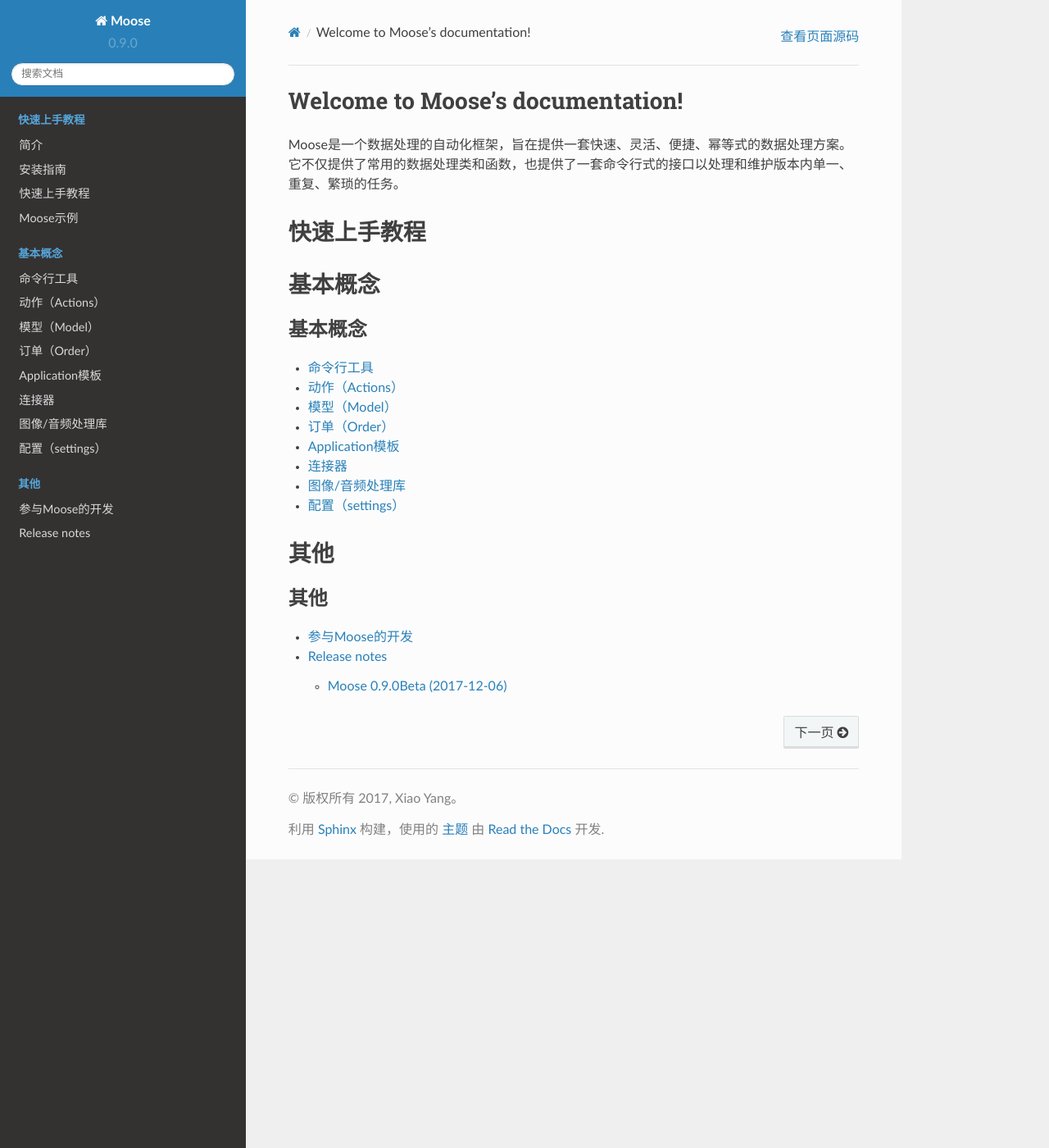
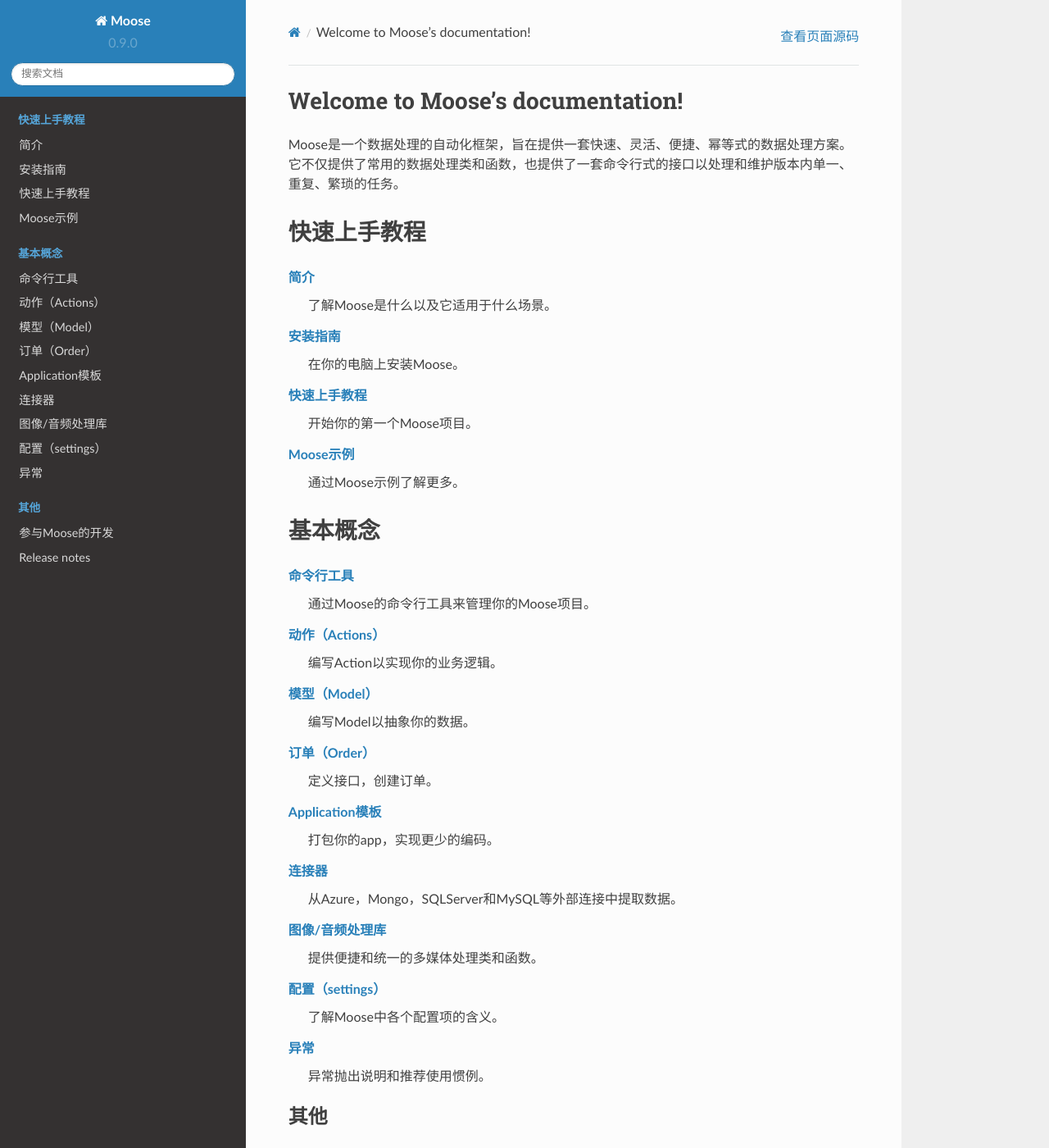
Before and after one commit to muma378/moose, a Sphinx documentation site: the page built from docs/index.rst, in a window 1280 px wide and 1400 px high. Shown: the whole window at 82% size. Built offline with Sphinx 7.4.7 and the Read the Docs theme 2.0.0, drawn with Linux system fonts in a browser that asks for light colours.

Commit message:
[FIX] update index.rst, add a comment for each topic

```diff
--- a/docs/index.rst
+++ b/docs/index.rst
@@ -5,8 +5,9 @@
 
 Moose是一个数据处理的自动化框架，旨在提供一套快速、灵活、便捷、幂等式的数据处理方案。它不仅提供了常用的数据处理类和函数，也提供了一套命令行式的接口以处理和维护版本内单一、重复、繁琐的任务。
 
+
 快速上手教程
-==============
+=================
 
 .. toctree::
    :caption: 快速上手教程
@@ -17,14 +18,26 @@
    intro/quickstart
    intro/examples
 
+:doc:`intro/overview`
+    了解Moose是什么以及它适用于什么场景。
+
+:doc:`intro/install`
+    在你的电脑上安装Moose。
+
+:doc:`intro/quickstart`
+    开始你的第一个Moose项目。
+
+:doc:`intro/examples`
+    通过Moose示例了解更多。
 
 .. _section-basics:
 
 基本概念
-===============
+=================
 
 .. toctree::
    :caption: 基本概念
+   :hidden:
 
    topics/commands
    topics/actions
@@ -34,10 +47,34 @@
    topics/connections
    topics/process
    topics/settings
+   topics/exceptions
 
+:doc:`topics/commands`
+    通过Moose的命令行工具来管理你的Moose项目。
 
-其他
-==================
+:doc:`topics/actions`
+    编写Action以实现你的业务逻辑。
+
+:doc:`topics/models`
+    编写Model以抽象你的数据。
+
+:doc:`topics/order`
+    定义接口，创建订单。
+
+:doc:`topics/app-templates`
+    打包你的app，实现更少的编码。
+
+:doc:`topics/connections`
+    从Azure，Mongo，SQLServer和MySQL等外部连接中提取数据。
+
+:doc:`topics/process`
+    提供便捷和统一的多媒体处理类和函数。
+
+:doc:`topics/settings`
+    了解Moose中各个配置项的含义。
+
+:doc:`topics/exceptions`
+    异常抛出说明和推荐使用惯例。
 
 .. toctree::
    :caption: 其他
--- /dev/null
+++ b/docs/topics/exceptions.rst
@@ -0,0 +1,5 @@
+.. _topics-exceptions:
+
+=================
+异常
+=================
```
